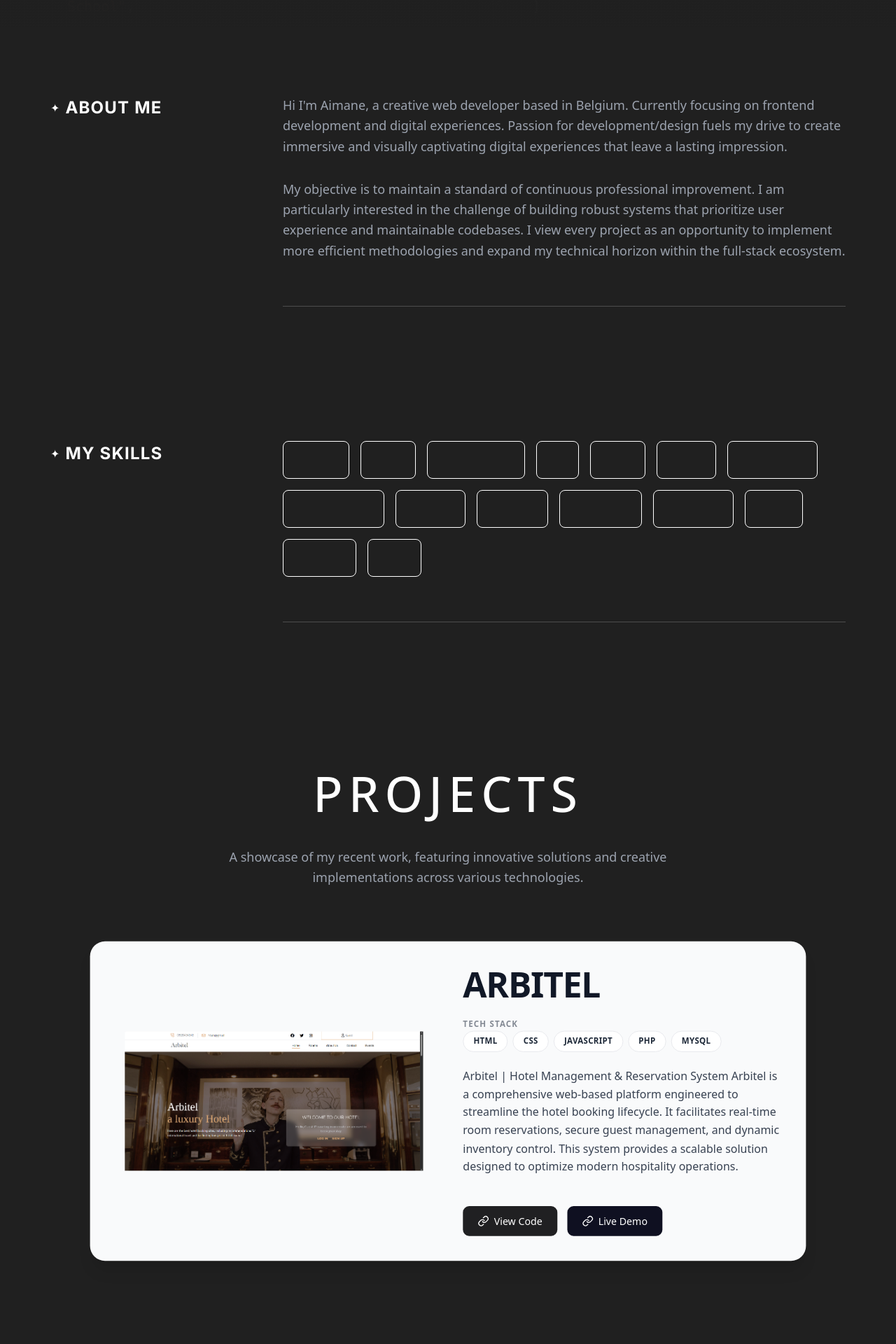
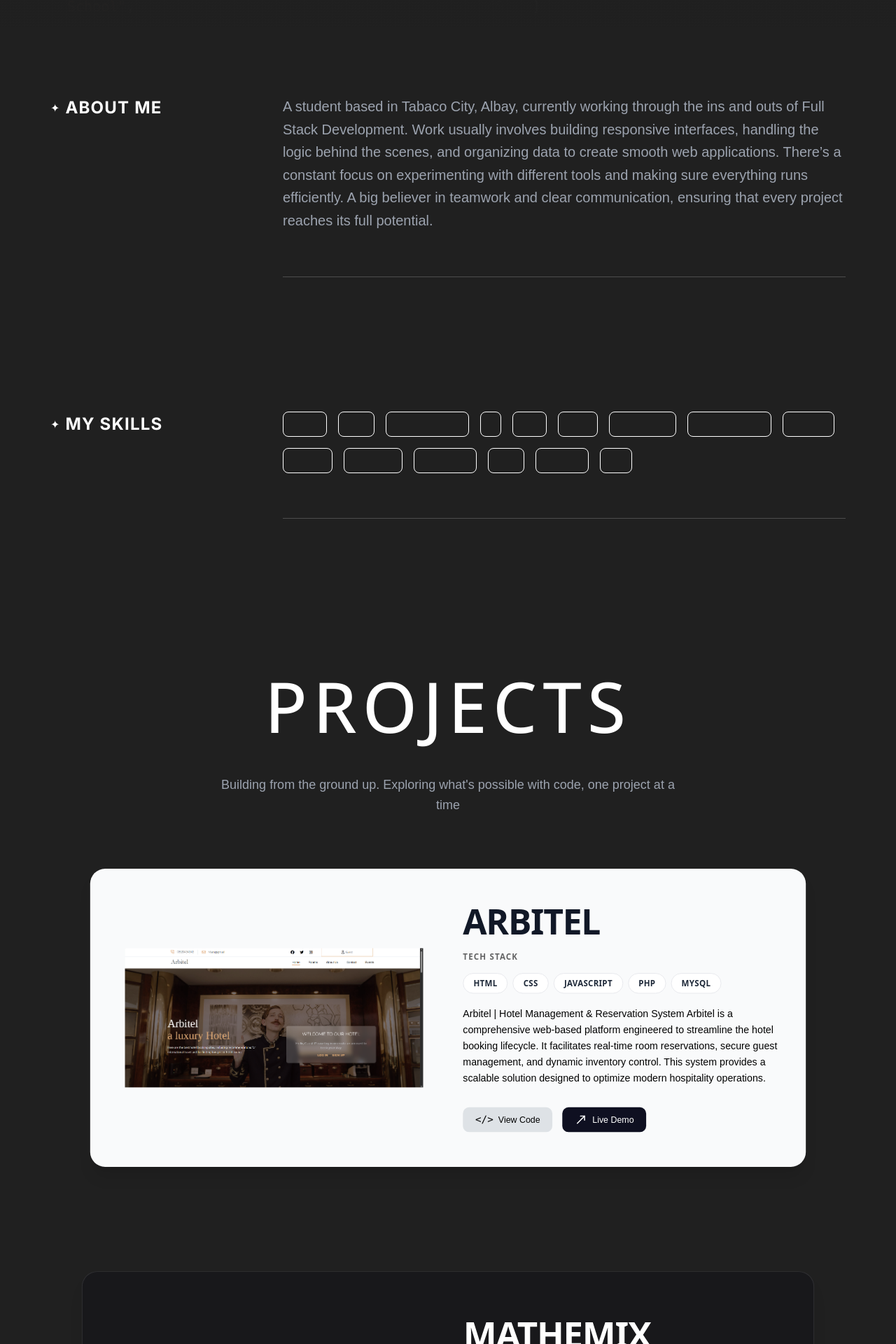
Before and after one commit to Manoy54/Porfolioreact, a React (Vite) app: page / in a window 1280 px wide. Shown: the part 760-2680 px from the top of the page at 70% size. Built offline with nearby package versions, Linux system fonts and the light colour scheme; a web font is replaced by a local one.

Commit message:
Update project section text and reduce contact footer spacing

```diff
--- a/index.html
+++ b/index.html
@@ -4,7 +4,8 @@
 <head>
   <meta charset="UTF-8" />
   <meta name="viewport" content="width=device-width, initial-scale=1.0" />
-  <title>Analyze Design and Take Notes</title>
+  <title>Sean Armenta | Portfolio</title>
+  <link rel="icon" type="image/svg+xml" href="/favicon.svg" />
   <link rel="preconnect" href="https://fonts.googleapis.com">
   <link rel="preconnect" href="https://fonts.gstatic.com" crossorigin>
   <link
--- a/src/components/AboutSection.tsx
+++ b/src/components/AboutSection.tsx
@@ -27,19 +27,8 @@ export function AboutSection() {
             transition={{ duration: 1.0, delay: 0.2 }}
             className="space-y-8"
           >
-            <p className="text-[16px] md:text-[18px] leading-relaxed text-[#9ca3af]">
-              Hi I'm Aimane, a creative web developer based in Belgium. Currently focusing on
-              frontend development and digital experiences. Passion for development/design fuels my
-              drive to create immersive and visually captivating digital experiences that leave a
-              lasting impression.
-            </p>
-
-            <p className="text-[16px] md:text-[18px] leading-relaxed text-[#9ca3af]">
-              My objective is to maintain a standard of continuous professional improvement. I am
-              particularly interested in the challenge of building robust systems that prioritize
-              user experience and maintainable codebases. I view every project as an opportunity to
-              implement more efficient methodologies and expand my technical horizon within the
-              full-stack ecosystem.
+            <p className="text-[18px] md:text-[20px] leading-relaxed text-[#9ca3af] hover:text-white transition-colors duration-300 font-['General_Sans',sans-serif]">
+              A student based in Tabaco City, Albay, currently working through the ins and outs of Full Stack Development. Work usually involves building responsive interfaces, handling the logic behind the scenes, and organizing data to create smooth web applications. There’s a constant focus on experimenting with different tools and making sure everything runs efficiently. A big believer in teamwork and clear communication, ensuring that every project reaches its full potential.
             </p>
           </motion.div>
 
--- a/src/components/ContactSection.tsx
+++ b/src/components/ContactSection.tsx
@@ -3,7 +3,7 @@ import { motion } from 'motion/react';
 
 export function ContactSection() {
     return (
-        <section id="footer" className="bg-[#202020] text-white py-20 px-8 border-t border-white/10">
+        <section id="footer" className="bg-[#202020] text-white pt-20 pb-8 px-8 border-t border-white/10">
             <div className="max-w-7xl mx-auto">
                 <div className="flex flex-col lg:flex-row justify-between items-start gap-16 mb-20">
 
@@ -14,7 +14,7 @@ export function ContactSection() {
                                 Let's Connect
                             </h2>
                             <p className="text-gray-400 text-lg leading-relaxed font-['General_Sans',sans-serif]">
-                                Ready to bring your ideas to life? I'd love to hear about your next project and explore how we can work together.
+                                Building from the ground up. Exploring what's possible with code, one project at a time
                             </p>
                         </div>
 
@@ -55,7 +55,7 @@ export function ContactSection() {
                                 href="mailto:numanjaved2001@gmail.com"
                                 className="block text-2xl md:text-3xl lg:text-4xl font-['Clash_Grotesk',sans-serif] font-medium hover:text-blue-400 transition-colors break-all"
                             >
-                                armentaitsean7@Gma@gmail.com
+                                armentaitsean7@gmail.com
                             </a>
                         </div>
 
@@ -78,7 +78,7 @@ export function ContactSection() {
                 </div>
 
                 {/* Footer Bottom */}
-                <div className="pt-8 border-t border-white/10 flex flex-col md:flex-row justify-between items-center gap-4 text-sm text-gray-500 font-['General_Sans',sans-serif]">
+                <div className="border-t border-white/10 flex flex-col md:flex-row justify-between items-center gap-4 text-sm text-gray-500 font-['General_Sans',sans-serif]">
 
                 </div>
             </div>
--- a/src/components/HeroSection.tsx
+++ b/src/components/HeroSection.tsx
@@ -194,7 +194,7 @@ export function HeroSection() {
           initial={{ opacity: 0, y: 20 }}
           animate={{ opacity: 1, y: 0 }}
           transition={{ duration: 0.8 }}
-          className="text-center text-4xl md:text-5xl lg:text-7xl tracking-wide mb-8 text-white font-['Clash_Grotesk',sans-serif] font-medium whitespace-nowrap"
+          className="text-center text-4xl md:text-5xl lg:text-7xl tracking-[0.3rem] mb-8 text-white font-['Clash_Grotesk',sans-serif] font-medium whitespace-nowrap"
         >
           <GlitchText text="SEAN DYLAN ARMENTA" triggerOnMount />
           {/* Custom thinner cursor with hard blink */}
@@ -205,9 +205,9 @@ export function HeroSection() {
           initial={{ opacity: 0, y: 20 }}
           animate={{ opacity: 1, y: 0 }}
           transition={{ duration: 1, delay: 0.2 }}
-          className="text-[15px] md:text-[17px] text-white leading-relaxed max-w-[800px] mx-auto font-['General_Sans',sans-serif] font-normal"
+          className="text-[15px] md:text-[20px] text-white leading-relaxed max-w-[700px] mx-auto font-['General_Sans',sans-serif] font-normal"
         >
-          <GlitchText triggerOnMount text="As an aspiring Full-Stack Developer, I am focused on building high-performance, responsive web apps. I bring a fresh grasp of modern architecture and a proactive approach to troubleshooting code. I’m eager to apply these skills to real challenges and create meaningful digital experiences within a collaborative environment." />
+          <GlitchText triggerOnMount text="Aspiring Full-Stack Developer building responsive web apps with modern architecture. I’m a proactive problem-solver eager to contribute to impactful projects in a team environment." />
         </motion.p>
 
         <motion.div
--- a/src/components/ProjectCard.tsx
+++ b/src/components/ProjectCard.tsx
@@ -1,6 +1,6 @@
 import { motion, useScroll, useTransform } from 'motion/react';
 import { useRef } from 'react';
-import { FiLink } from 'react-icons/fi';
+
 
 interface Project {
   title: string;
@@ -30,7 +30,7 @@ export function ProjectCard({ project, index }: ProjectCardProps) {
   // Theme Config [Light : Dark]
   const bgClass = isEven ? 'bg-[#F9FAFB]' : 'bg-[#18181b] border border-white/10';
   const titleColor = isEven ? 'text-[#111827]' : 'text-white';
-  const descColor = isEven ? 'text-[#374151]' : 'text-[#A1A1AA]';
+  const descColor = isEven ? 'text-black' : 'text-white';
   const pillClass = isEven
     ? 'bg-white border border-gray-200 text-gray-800'
     : 'bg-white text-black border border-transparent';
@@ -68,7 +68,7 @@ export function ProjectCard({ project, index }: ProjectCardProps) {
         </div>
 
         {/* Right Side: content */}
-        <div className="flex flex-col justify-center gap-6">
+        <div className="flex flex-col justify-center gap-5">
 
           {/* Title Area */}
           <div>
@@ -78,8 +78,8 @@ export function ProjectCard({ project, index }: ProjectCardProps) {
           </div>
 
           {/* Tech Stack */}
-          <div className="space-y-3">
-            <span className={`text-[13px] font-bold tracking-widest uppercase opacity-60 ${descColor}`}>
+          <div className="flex flex-col gap-4">
+            <span className={`block text-[13px] font-bold tracking-widest uppercase opacity-60 ${descColor}`}>
               Tech Stack
             </span>
             <div className="flex flex-wrap gap-2">
@@ -95,19 +95,26 @@ export function ProjectCard({ project, index }: ProjectCardProps) {
           </div>
 
           {/* Description */}
-          <p className={`text-[16px] md:text-[18px] leading-relaxed ${descColor}`}>
+          <p className={`text-[14px] md:text-[16px] leading-relaxed font-['General_Sans',sans-serif] ${descColor}`}>
             {project.description}
           </p>
 
           {/* Actions */}
-          <div className="flex flex-wrap gap-4 pt-4 border-t border-white/10 mt-2">
-            <button className="flex items-center gap-2 px-6 py-3 rounded-lg bg-[#202022] hover:bg-[#2a2a2c] text-white transition-all group">
-              <FiLink className="text-lg group-hover:scale-110 transition-transform" />
-              <span className="font-medium">View Code</span>
+          <div className="flex flex-wrap gap-4 pt-3 border-t border-white/10 mt-0">
+            <button className="flex items-center gap-2 px-5 py-2 rounded-lg bg-[#dee2e6] hover:bg-[#c1c5c9] text-black transition-all group">
+              <span className="font-mono text-base flex items-center">
+                <span className="group-hover:-translate-x-1 transition-transform duration-300">&lt;</span>
+                <span>/</span>
+                <span className="group-hover:translate-x-1 transition-transform duration-300">&gt;</span>
+              </span>
+              <span className="font-medium text-[14px] font-['General_Sans',sans-serif]">View Code</span>
             </button>
-            <button className="flex items-center gap-2 px-6 py-3 rounded-lg bg-[#0F1021] hover:bg-[#1a1b35] text-white transition-all group">
-              <FiLink className="text-lg group-hover:scale-110 transition-transform" />
-              <span className="font-medium">Live Demo</span>
+            <button className="flex items-center gap-2 px-5 py-2 rounded-lg bg-[#0F1021] hover:bg-[#1a1b35] text-white transition-all group">
+              <svg xmlns="http://www.w3.org/2000/svg" width="20" height="20" viewBox="0 0 24 24" fill="none" stroke="currentColor" strokeWidth="2" strokeLinecap="round" strokeLinejoin="round" className="text-base group-hover:translate-x-1 group-hover:-translate-y-1 transition-transform duration-300">
+                <line x1="5" y1="19" x2="19" y2="5" />
+                <polyline points="11 5 19 5 19 13" />
+              </svg>
+              <span className="font-medium text-[14px] font-['General_Sans',sans-serif]">Live Demo</span>
             </button>
           </div>
 
--- a/src/components/ProjectsSection.tsx
+++ b/src/components/ProjectsSection.tsx
@@ -20,7 +20,7 @@ const projects = [
     image: imgImage3,
   },
   {
-    title: 'MangKanor InvMan',
+    title: 'MangKanor Inventory',
     description:
       'Inventory System for Mang Kanor`s Lechon Manok is a specialized system designed to manage stock levels, track sales, and optimize supply chain operations for a poultry business.',
     tech: ['HTML', 'CSS', 'JAVASCRIPT', 'PHP', 'MYSQL'],
@@ -39,12 +39,11 @@ export function ProjectsSection() {
           transition={{ duration: 1.0 }}
           className="text-center mb-12"
         >
-          <h2 className="text-[70px] font-['Open_Sans',sans-serif] font-medium tracking-[0.5rem] text-white mb-6 uppercase">
+          <h2 className="text-[80px] md:text-[100px] font-['Open_Sans',sans-serif] font-medium tracking-[0.5rem] text-white mb-6 uppercase">
             PROJECTS
           </h2>
-          <p className="text-[16px] md:text-[18px] text-[#9ca3af] max-w-2xl mx-auto leading-relaxed">
-            A showcase of my recent work, featuring innovative solutions and creative
-            implementations across various technologies.
+          <p className="text-[16px] md:text-[18px] text-[#9ca3af] max-w-2xl mx-auto leading-relaxed font-['General_Sans',sans-serif]">
+            Building from the ground up. Exploring what's possible with code, one project at a time
           </p>
         </motion.div>
 
--- a/src/components/SkillsSection.tsx
+++ b/src/components/SkillsSection.tsx
@@ -122,7 +122,7 @@ function SkillItem({ skill }: { skill: typeof skills[0] }) {
 
   // Container styling - Remove bg/border when showing icon
   const isIcon = view === 'icon';
-  const containerClasses = `relative rounded-md flex items-center justify-center h-[54px] transition-all duration-200 overflow-hidden ${isIcon ? 'bg-transparent border border-transparent' : 'bg-[#202020] border border-white'
+  const containerClasses = `relative rounded-md flex items-center justify-center py-[5px] px-[8px] transition-all duration-200 overflow-hidden ${isIcon ? 'bg-transparent border border-transparent' : 'bg-[#202020] border border-white'
     }`;
 
   return (
@@ -133,14 +133,14 @@ function SkillItem({ skill }: { skill: typeof skills[0] }) {
     >
       <div className={containerClasses}>
         {/* Invisible Spacer using Text to maintain Width */}
-        <span className="opacity-0 px-6 text-[16px] tracking-wide font-medium">
+        <span className="opacity-0 text-[16px] tracking-wide font-normal font-['General_Sans',sans-serif]">
           {skill.name}
         </span>
 
         {/* Visible Content Overlay */}
-        <div className="absolute inset-0 flex items-center justify-center px-6">
+        <div className="absolute inset-0 flex items-center justify-center">
           {view === 'text' && (
-            <span className="text-[16px] tracking-wide font-medium text-white whitespace-nowrap">
+            <span className="text-[16px] tracking-wide font-normal text-white whitespace-nowrap font-['General_Sans',sans-serif]">
               {skill.name}
             </span>
           )}
```
Also changed, not shown: public/favicon.svg (added).
